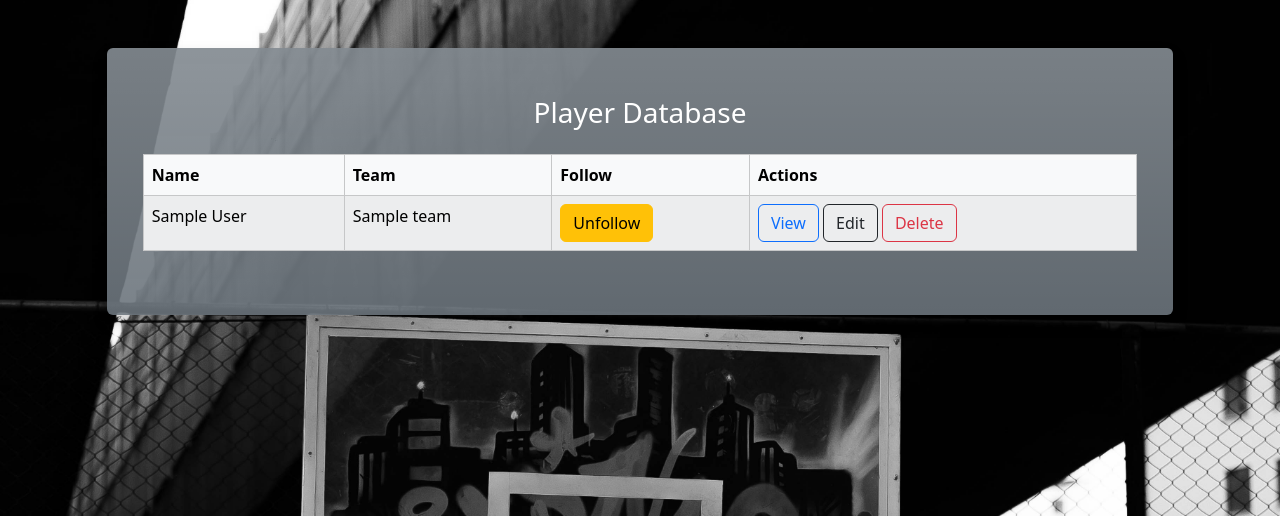
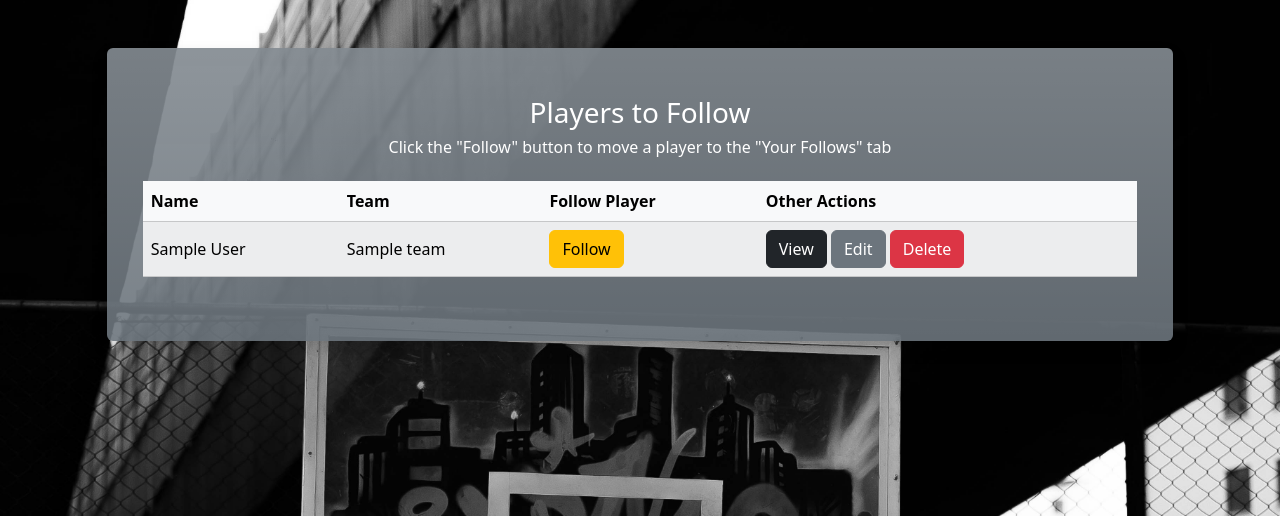
Before and after one commit to JohnathonBowers/nba-tracker, a Flask app: template flask_app/templates/dashboard.html in a window 1280 px wide. Shown: the part 54-570 px from the top of the page. Run offline with Flask 2, Linux system fonts and the light colour scheme; the visitor is signed in with stand-in values (Sample User, id 1); tables that the repository leaves empty or names only in its code hold one stand-in row (values such as "Sample post"); the template is opened without the code that fills it: most values are stand-ins (such as "Sample title", 1, 10 or a date in 2020).

Commit message:
refactored dashboard for follow/unfollow functionality

```diff
--- a/flask_app/controllers/players.py
+++ b/flask_app/controllers/players.py
@@ -14,10 +14,7 @@ def dashboard():
     data = {
         'user_id': session.get('user_id')
     }
-
-    players = player.Player.get_all_players_with_theirs_followers()
-
-    return render_template ('dashboard.html', user = user.User.get_user_with_all_players_hes_following(data), players=players)
+    return render_template ('dashboard.html', user = user.User.get_user_with_all_players_hes_following(data), players = player.Player.get_one_users_unfollowed_players(data))
 
 
 @app.route('/players/create')
@@ -34,7 +31,6 @@ def create_player():
 def process_player():
     if not session['user_id']:
         return redirect('/logout')
-
     if not player.Player.validate_player(request.form):
         session['first_name'] = request.form.get('first_name')
         session['last_name'] = request.form.get('last_name')
--- a/flask_app/controllers/users.py
+++ b/flask_app/controllers/users.py
@@ -11,8 +11,6 @@ def home():
 
 @app.route('/login')
 def login_reg():
-    # if session.get('user_id'):
-    #     return redirect ('/dashboard')
     return render_template ('login_reg.html')
 
 @app.route('/login-register', methods=['POST'])
--- a/flask_app/models/player.py
+++ b/flask_app/models/player.py
@@ -145,7 +145,6 @@ class Player:
         query = 'DELETE FROM follows WHERE user_id = %(user_id)s AND player_id = %(player_id)s;'
         return connectToMySQL('stat_sheet_schema').query_db(query, data)
 
-
     @classmethod
     def check_if_already_following(cls, data):
         query = 'SELECT * FROM follows WHERE user_id = %(user_id)s AND player_id = %(player_id)s;'
@@ -154,7 +153,10 @@ class Player:
             return False
         return True
 
-
+    @classmethod
+    def get_one_users_unfollowed_players(cls, data):
+        query = 'SELECT * FROM players WHERE players.id NOT IN (SELECT player_id FROM follows WHERE user_id = %(user_id)s) ORDER BY players.last_name ASC;'
+        return connectToMySQL('stat_sheet_schema').query_db(query, data)
 
     @classmethod
     def get_all_players_with_theirs_followers(cls):
--- a/flask_app/models/user.py
+++ b/flask_app/models/user.py
@@ -68,7 +68,7 @@ class User:
 
     @classmethod
     def get_user_with_all_players_hes_following(cls, data):
-        query = 'SELECT * FROM users LEFT JOIN follows ON users.id = follows.user_id LEFT JOIN players ON follows.player_id = players.id WHERE users.id = %(user_id)s;'
+        query = 'SELECT * FROM users LEFT JOIN follows ON users.id = follows.user_id LEFT JOIN players ON follows.player_id = players.id WHERE users.id = %(user_id)s ORDER BY players.last_name;'
         results = connectToMySQL(cls.db).query_db(query, data)
         user = cls(results[0])
         for row in results:
--- a/flask_app/templates/dashboard.html
+++ b/flask_app/templates/dashboard.html
@@ -32,52 +32,53 @@
             <button type="button" class="btn-close" data-bs-dismiss="offcanvas"></button>
         </div>
         <div class="offcanvas-body">
-            {% for player in user.following %}
-                {% if player.first_name == None %}
-                    <p class="my-2">No players in your follow list yet!</p>
-                {% endif %}
-                {% if player.first_name != None %}
-                    <p><a href="/players/{{player.id}}" class="my-2">{{player.first_name}} {{player.last_name}}</a></p>
-                {% endif %}
-            {% endfor %}
+            <table class="table table-borderless">
+                <tbody>
+                    {% for player in user.following %}
+                        {% if player.first_name == None %}
+                        <tr class="align-middle">
+                            <td>No players in your follow list yet!</td>
+                        </tr>
+                        {% else %}
+                        <tr class="align-middle">
+                            <td>{{player.first_name}} {{player.last_name}}</td>
+                            <td><a href="/players/unfollow/{{player.id}}"><button class="btn btn-warning me-2">Unfollow</button></a><a href="/players/{{player.id}}"><button class="btn btn-dark ms-2">View</button></a></td>
+                        </tr>
+                        {% endif %}
+                    {% endfor %}
+                </tbody>
+            </table>
         </div>
     </div>
     <div class="container col-md-10 mt-5 bg-secondary bg-gradient rounded shadow p-4" style="--bs-bg-opacity: .9;">
         <div class="row">
             <div class="p-4">
-                <h3 class="text-white text-center mb-4">Player Database</h3>
-                <table class="table table-light table-striped table-bordered">
+                <h3 class="text-white text-center mb-2">Players to Follow</h3>
+                <h6 class="text-white text-center mb-4">Click the "Follow" button to move a player to the "Your Follows" tab</h6>
+                <table class="table table-light table-striped">
                     <thead>
                         <tr>
                             <th>Name</th>
                             <th>Team</th>
-                            <th>Follow</th>
-                            <th>Actions</th>
+                            <th>Follow Player</th>
+                            <th>Other Actions</th>
                         </tr>
                     </thead>
                     <tbody>
                         {% for player in players %}
-                        <tr>
+                        <tr class="align-middle">
                             <td>{{player.first_name}} {{player.last_name}}</td>
                             <td>{{player.team}}</td>
-                            {% for user in player.followers %}
-                                {% if user.id == session.user_id %}
-                                <td><a href="/players/unfollow/{{player.id}}" class="btn btn-warning">Unfollow</a></td>
-                                {% endif %}
-                                {% if user.id != session.user_id %}
-                                <td><a href="/players/follow/{{player.id}}" class="btn btn-outline-dark">Follow</a></td>
-                                {% endif %}
-                            {% endfor %}
-
+                            <td><a href="/players/follow/{{player.id}}" class="btn btn-warning">Follow</a></td>
                             {% if player.user_id == session.user_id %}
                                 <td>
-                                    <a href="/players/{{player.id}}" class="btn btn-outline-primary">View</a>
-                                    <a href="/players/{{player.id}}/edit" class="btn btn-outline-dark">Edit</a>
-                                    <a href="/players/{{player.id}}/delete" class="btn btn-outline-danger">Delete</a>
+                                    <a href="/players/{{player.id}}" class="btn btn-dark">View</a>
+                                    <a href="/players/{{player.id}}/edit" class="btn btn-secondary">Edit</a>
+                                    <a href="/players/{{player.id}}/delete" class="btn btn-danger">Delete</a>
                                 </td>
                             {% endif %}
                             {% if player.user_id != session.user_id %}
-                                <td><a href="/players/{{player.id}}" class="btn btn-outline-primary">View</a></td>
+                                <td><a href="/players/{{player.id}}" class="btn btn-dark">View</a></td>
                             {% endif %}
                         </tr>
                         {% endfor %}
```
